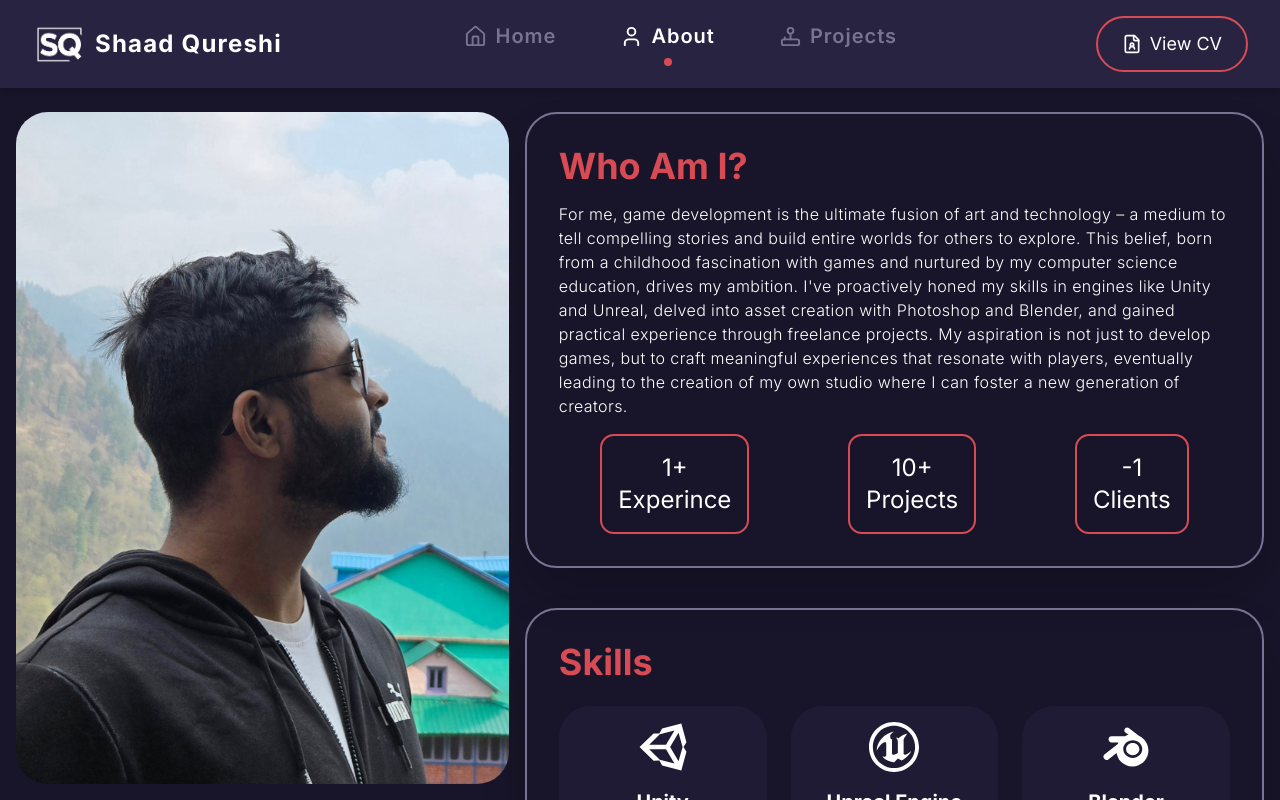
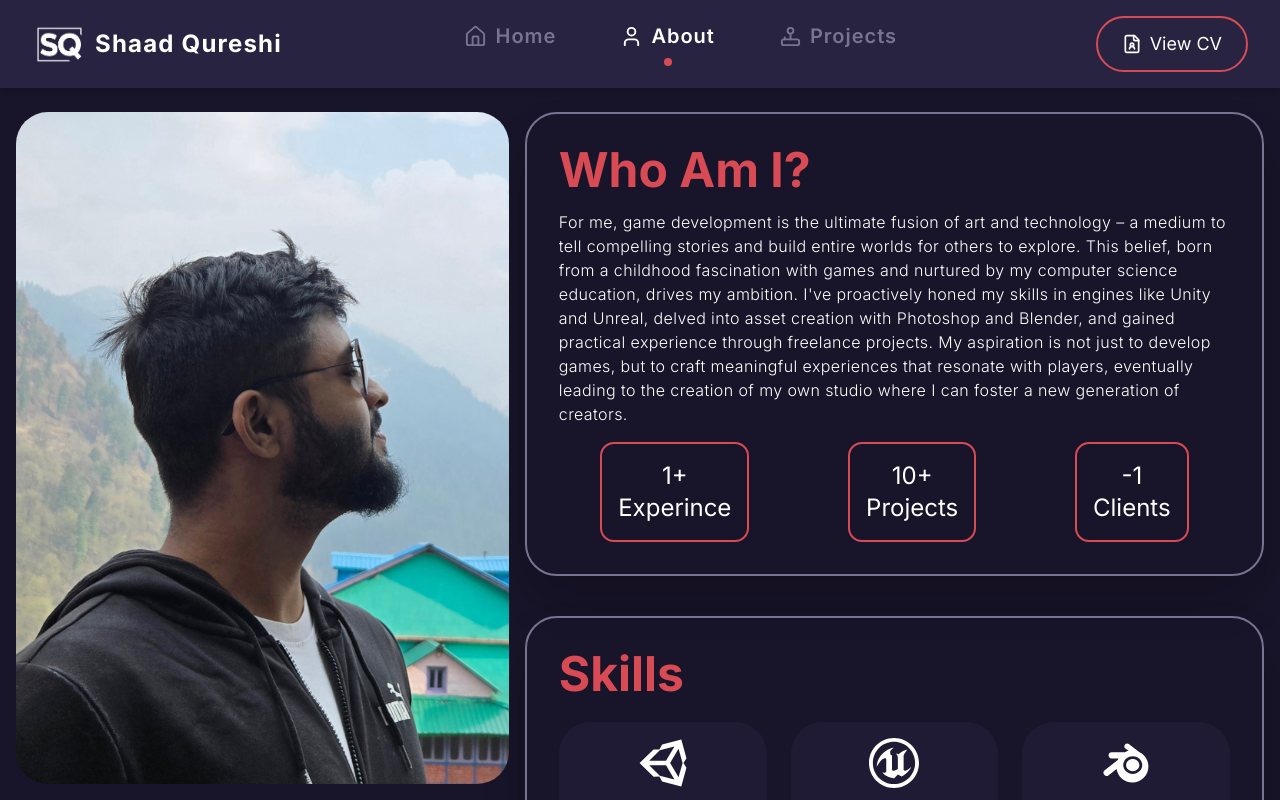
Before and after one commit to shaadqrsh/shaad-portfolio, a Next.js app: page /about in a window 1280 px wide. Shown: the top 800 px of the page. Built offline with nearby package versions, Linux system fonts and the light colour scheme.

Commit message:
Update Title.tsx

```diff
--- a/src/components/Title.tsx
+++ b/src/components/Title.tsx
@@ -14,7 +14,12 @@ const Title = ({ children, classN }: TitleProps) => {
       x={-100}
       de={0.2}
     >
-      <h2 className={cn("text-4xl mb-4 font-bold text-shaad-600", classN)}>
+      <h2
+        className={cn(
+          "text-4xl lg:text-5xl md:text-3xl font-bold mb-4 text-shaad-600",
+          classN
+        )}
+      >
         {children}
       </h2>
     </Reveal>
```
